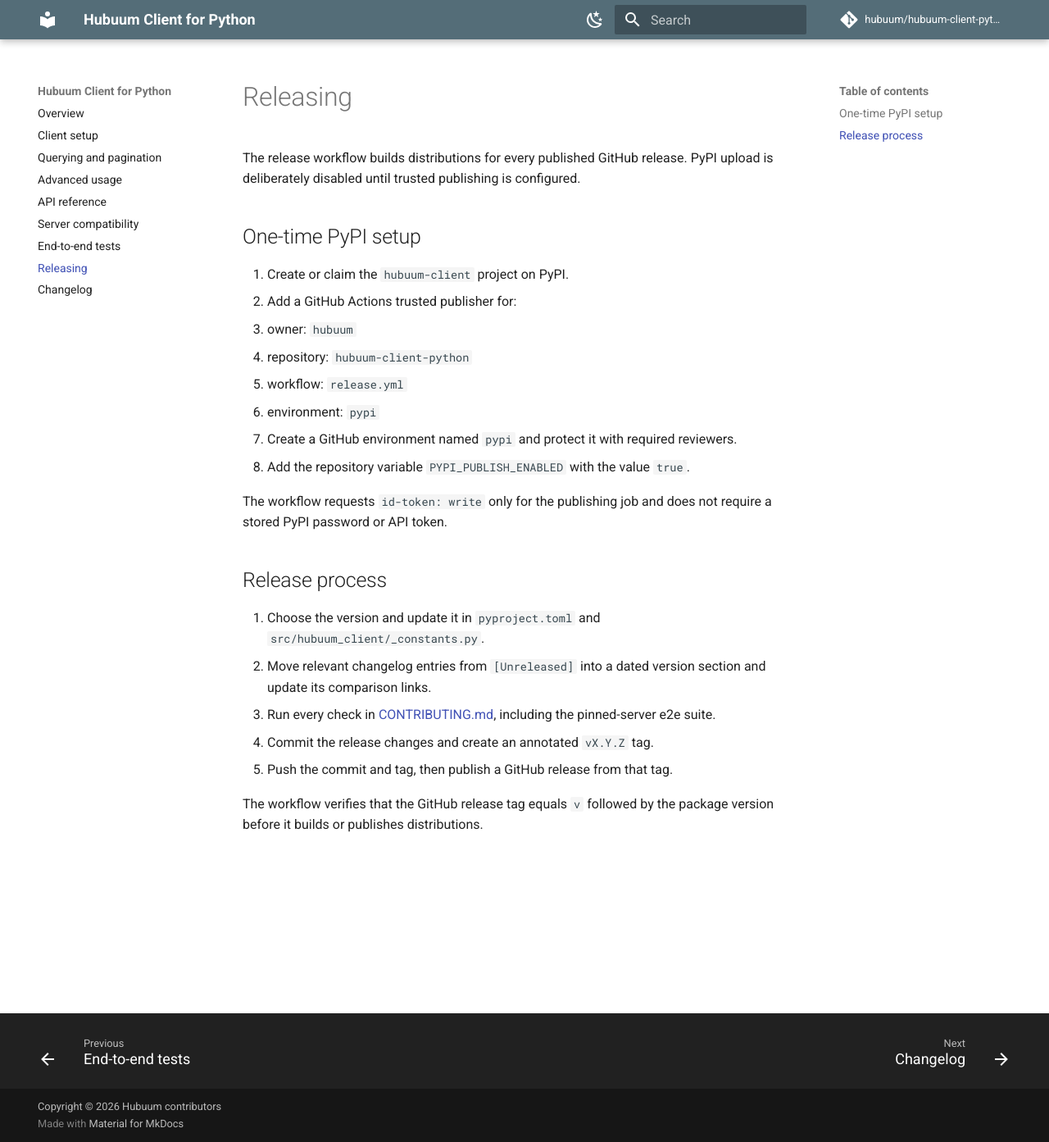
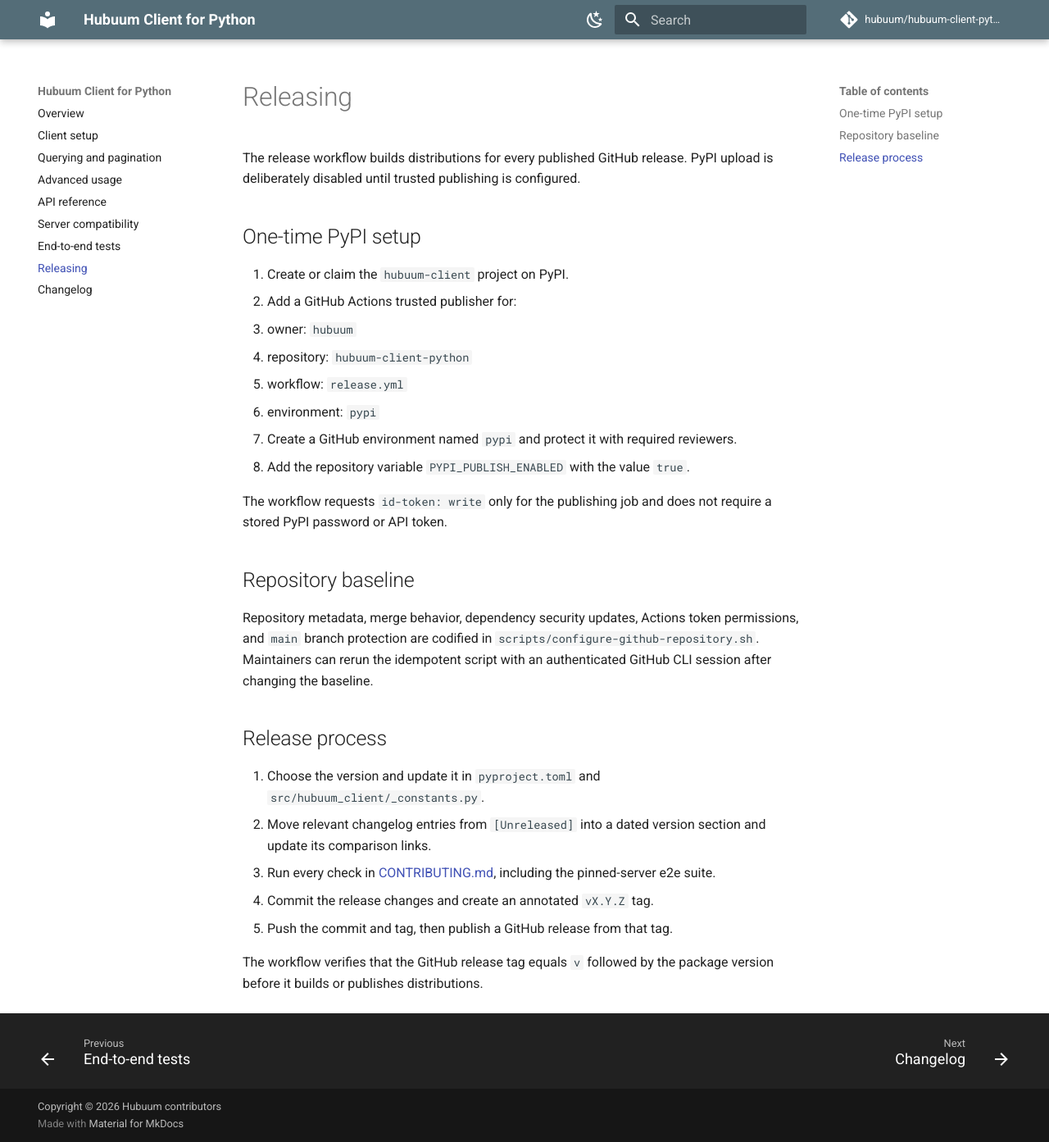
Before and after one commit to hubuum/hubuum-client-python, an MkDocs documentation site: the page built from docs/releasing.md, in a window 1280 px wide and 1393 px high. Shown: the whole window at 82% size. Built offline with MkDocs 1.6.1 and Material for MkDocs 9.7.7, drawn with Linux system fonts in a browser that asks for light colours; comment, search, counter and statistics services are not loaded.

Commit message:
Codify GitHub repository settings

```diff
--- a/docs/releasing.md
+++ b/docs/releasing.md
@@ -18,6 +18,13 @@
 The workflow requests `id-token: write` only for the publishing job and does
 not require a stored PyPI password or API token.
 
+## Repository baseline
+
+Repository metadata, merge behavior, dependency security updates, Actions token
+permissions, and `main` branch protection are codified in
+`scripts/configure-github-repository.sh`. Maintainers can rerun the idempotent
+script with an authenticated GitHub CLI session after changing the baseline.
+
 ## Release process
 
 1. Choose the version and update it in `pyproject.toml` and
```
Also changed, not shown: 1 other file.
